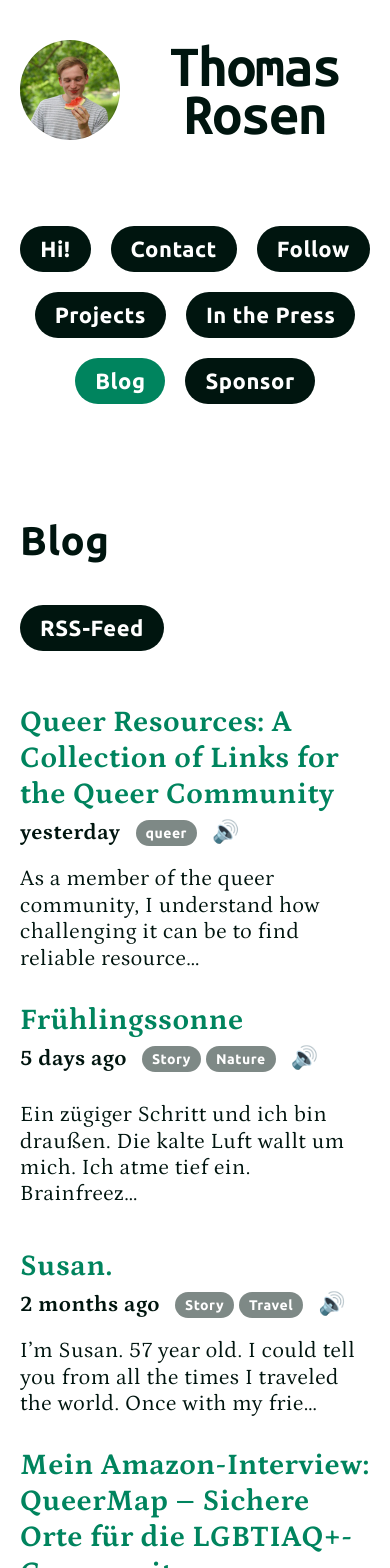
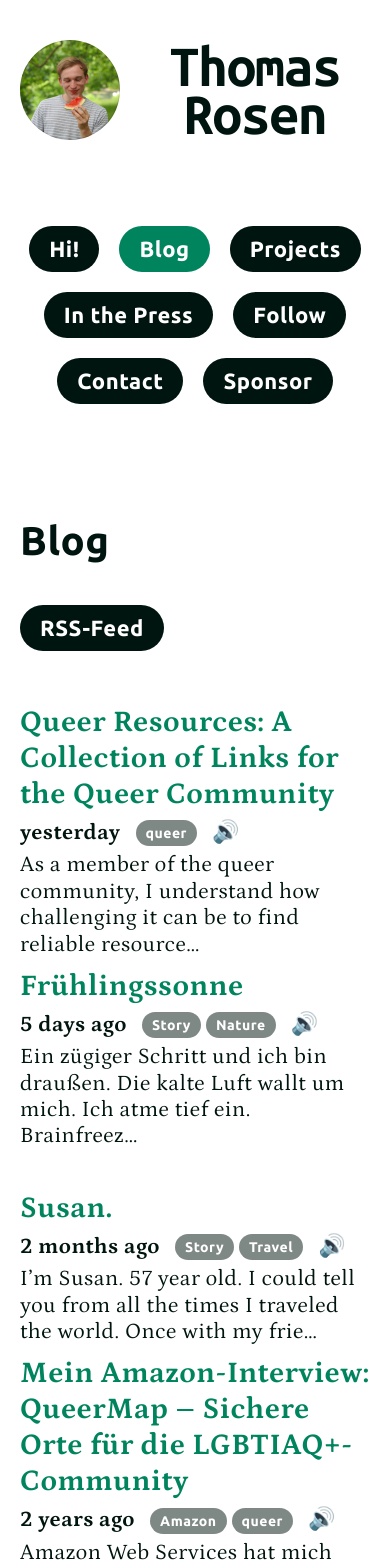
Before and after one commit to thomasrosen/thomasrosen.me, a React (Create React App) app: page /articles in a window 390 px wide. Shown: the top 1568 px of the page. Built offline with nearby package versions, Linux system fonts and the light colour scheme.

Commit message:
thomasrosen published a site update

```diff
--- a/src/components/App.css
+++ b/src/components/App.css
@@ -101,15 +101,25 @@ nav {
 .links_grid h3.no_flex {
 	display: block;
 }
+.links_grid div p {
+	margin-block-end: 0;
+}
+.links_grid div p+p {
+	margin-block-start: 6px;
+}
+.links_grid div p+a button {
+	margin-block-start: 10px;
+}
 @media (max-width: 600px) {
 	.links_grid {
 		grid-template-columns: auto;
 		grid-gap: 10px;
 	}
-	.links_grid :nth-child(even) p {
+	.links_grid > :nth-child(even) {
 		margin-block-end: 30px;
 	}
 }
+
 
 a.link_box {
 	display: block;
--- a/src/components/App.js
+++ b/src/components/App.js
@@ -17,11 +17,11 @@ export default function App() {
 
     <nav>
       <NavLink to="/"><button>Hi!</button></NavLink>
-      <NavLink to="contact"><button>Contact</button></NavLink>
-      <NavLink to="follow"><button>Follow</button></NavLink>
+      <NavLink to="articles"><button>Blog</button></NavLink>
       <NavLink to="projects"><button>Projects</button></NavLink>
       <NavLink to="press"><button>In the Press</button></NavLink>
-      <NavLink to="articles"><button>Blog</button></NavLink>
+      <NavLink to="follow"><button>Follow</button></NavLink>
+      <NavLink to="contact"><button>Contact</button></NavLink>
       <NavLink to="sponsor"><button>Sponsor</button></NavLink>
     </nav>
 
--- a/src/components/pages/projects.js
+++ b/src/components/pages/projects.js
@@ -1,3 +1,5 @@
+import { Link } from 'react-router-dom'
+
 export default function Projects() {
   return <div className="tab_content">
 
@@ -13,6 +15,9 @@ export default function Projects() {
           </a>
         </h3>
         <p>A list of websites with information about queer places and living as a queer person. You can filter by some tags and your location.</p>
+        <Link to="/articles/queer-resources">
+          <button className="small">more infos</button>
+        </Link>
       </div>
 
       <div>🏳️‍🌈🗺❤️</div>
@@ -23,6 +28,9 @@ export default function Projects() {
           </a>
         </h3>
         <p>Find LGBTIAQ+ safe-spaces on the global QueerMap.</p>
+        <Link to="/articles/aws-queermap">
+          <button className="small">more infos</button>
+        </Link>
       </div>
 
       <div>🔗💜🇪🇺</div>
--- a/src/components/router.js
+++ b/src/components/router.js
@@ -2,6 +2,8 @@ import React, { Suspense } from 'react'
 
 import {
   createBrowserRouter,
+  Navigate,
+  useParams,
 } from 'react-router-dom'
 
 import App from './App.js'
@@ -24,6 +26,11 @@ function Loading() {
   // return <div>Loading...</div>
 }
 
+function ForwardBlogWithSlug() {
+  const { slug } = useParams()
+  return <Navigate to={`/articles/${slug}`} replace />
+}
+
 export const router = createBrowserRouter([
   {
     path: '/',
@@ -33,6 +40,7 @@ export const router = createBrowserRouter([
         path: '/',
         element: <Welcome />,
       },
+
       {
         path: 'contact',
         element: <Suspense fallback={<Loading />}><Contact /></Suspense>,
@@ -53,6 +61,7 @@ export const router = createBrowserRouter([
         path: 'sponsor',
         element: <Suspense fallback={<Loading />}><Sponsor /></Suspense>,
       },
+
       {
         path: 'articles',
         element: <Suspense fallback={<Loading />}><Articles /></Suspense>,
@@ -61,6 +70,18 @@ export const router = createBrowserRouter([
         path: 'articles/:slug',
         element: <Suspense fallback={<Loading />}><Article /></Suspense>,
       },
+
+      // redirects for when ppl think the blog is under /blog
+      {
+        path: 'blog',
+        element: <Navigate to="/articles" replace />,
+      },
+      {
+        path: 'blog/:slug',
+        element: <ForwardBlogWithSlug />,
+      },
+      // end of blog redirects
+
       {
         path: '*',
         element: <Welcome />,
```
Also changed, not shown: public/DSC03214_square_3000.jpg (added), 26 other files (tests, documents, lock files or other folders).
